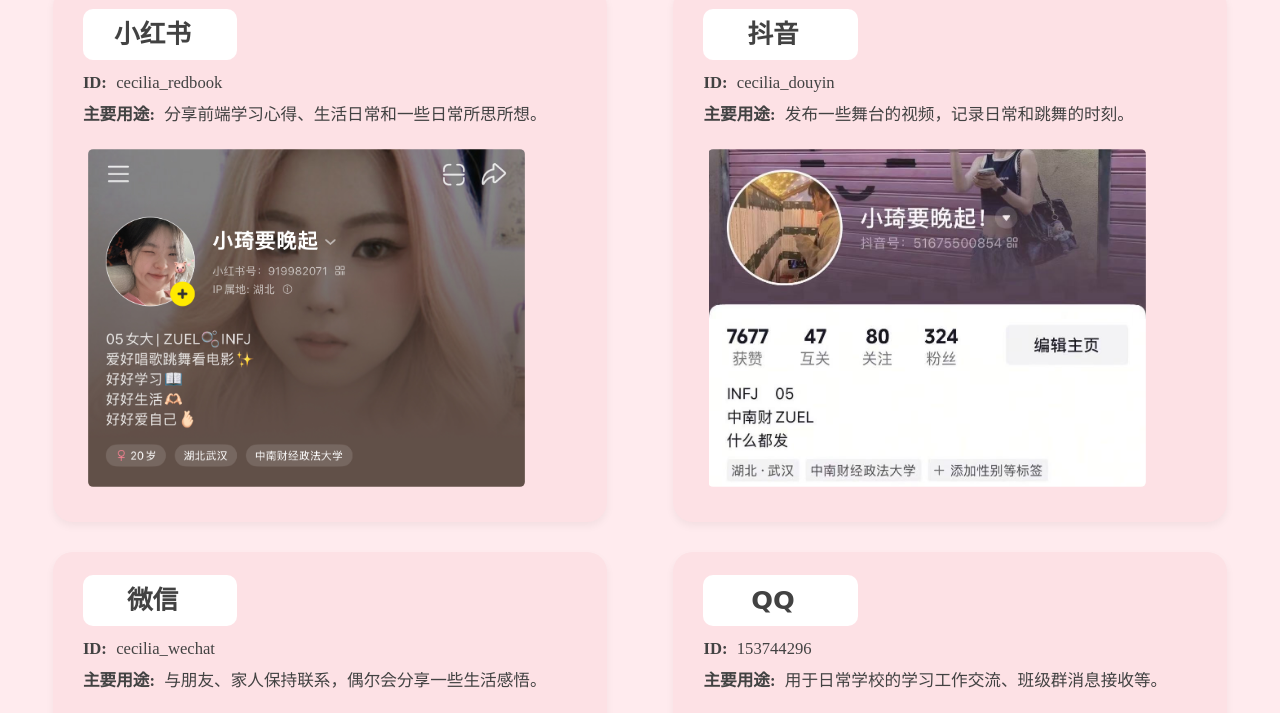
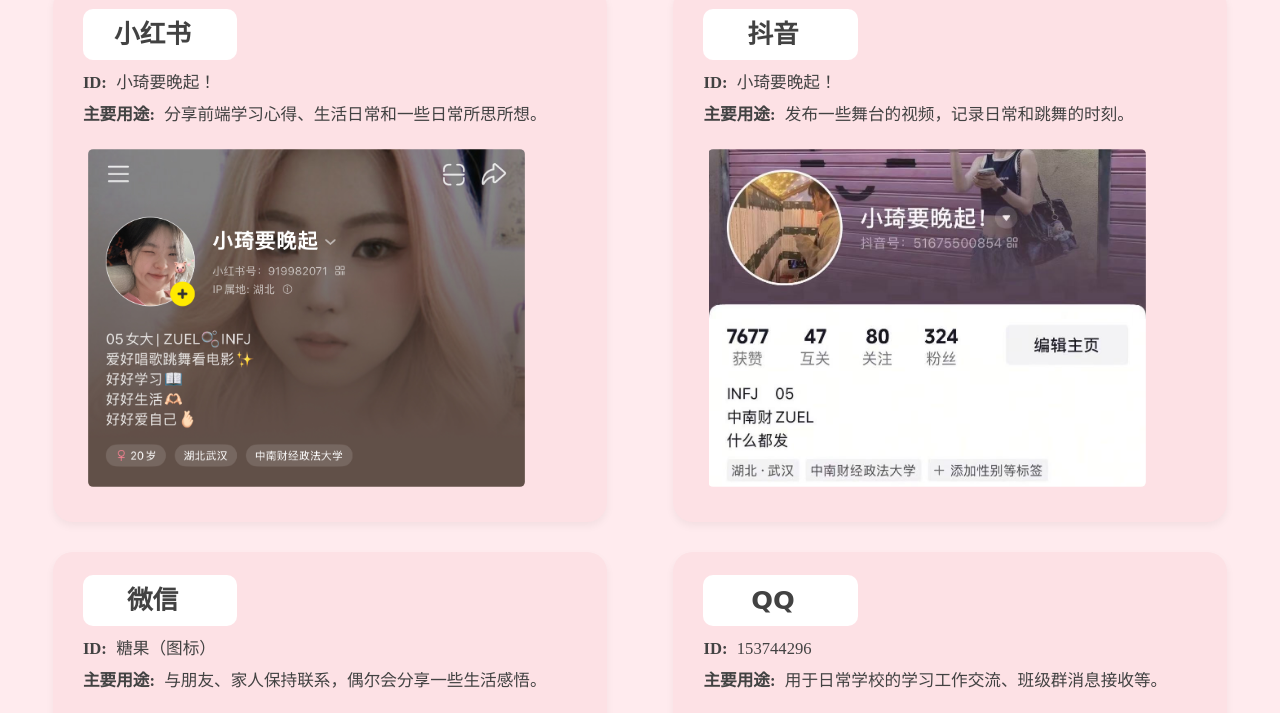
Before and after one commit to Cecilia-Chen-jiaqi/Ceci-.io, a plain HTML site: page html/Social Media Page.html in a window 1280 px wide. Shown: the part 196-909 px from the top of the page. Drawn offline with Linux system fonts and the light colour scheme.

Commit message:
Update Social Media Page.html

```diff
--- a/html/Social Media Page.html
+++ b/html/Social Media Page.html
@@ -23,19 +23,19 @@
     <main>
         <section class="social-media1">
             <h2>小红书</h2>
-            <p><strong>ID:</strong> cecilia_redbook</p>
+            <p><strong>ID:</strong> 小琦要晚起！</p>
             <p><strong>主要用途:</strong> 分享前端学习心得、生活日常和一些日常所思所想。</p>
             <img src="../images/redbook.jpg" alt="小红书">
         </section>
          <section class="social-media2">
             <h2>抖音</h2>
-            <p><strong>ID:</strong> cecilia_douyin</p>
+            <p><strong>ID:</strong> 小琦要晚起！</p>
             <p><strong>主要用途:</strong> 发布一些舞台的视频，记录日常和跳舞的时刻。</p>
             <img src="../images/douyin.jpg" alt="抖音">
         </section>
         <section class="social-media1">
             <h2>微信</h2>
-            <p><strong>ID:</strong> cecilia_wechat</p>
+            <p><strong>ID:</strong> 糖果（图标）</p>
             <p><strong>主要用途:</strong> 与朋友、家人保持联系，偶尔会分享一些生活感悟。</p>
             <img src="../images/wechat.jpg" alt="微信">
         </section>
```
